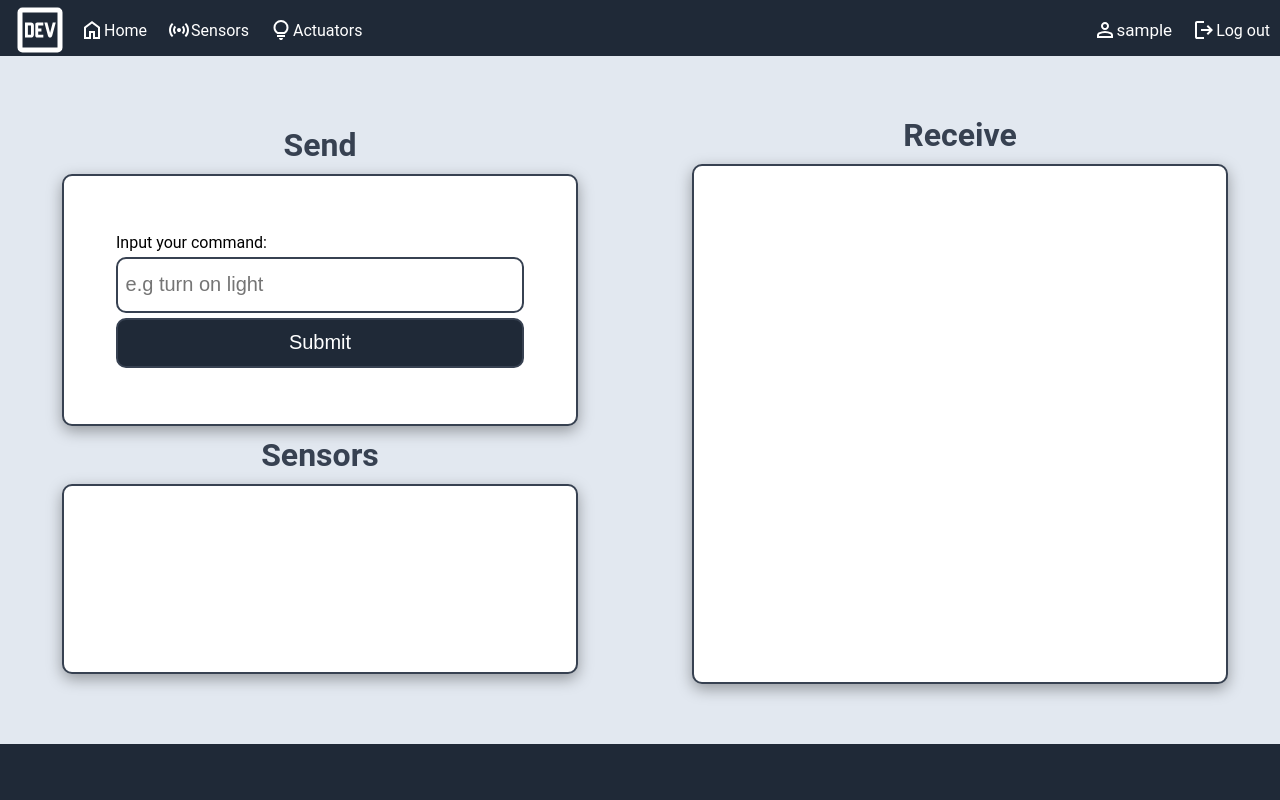
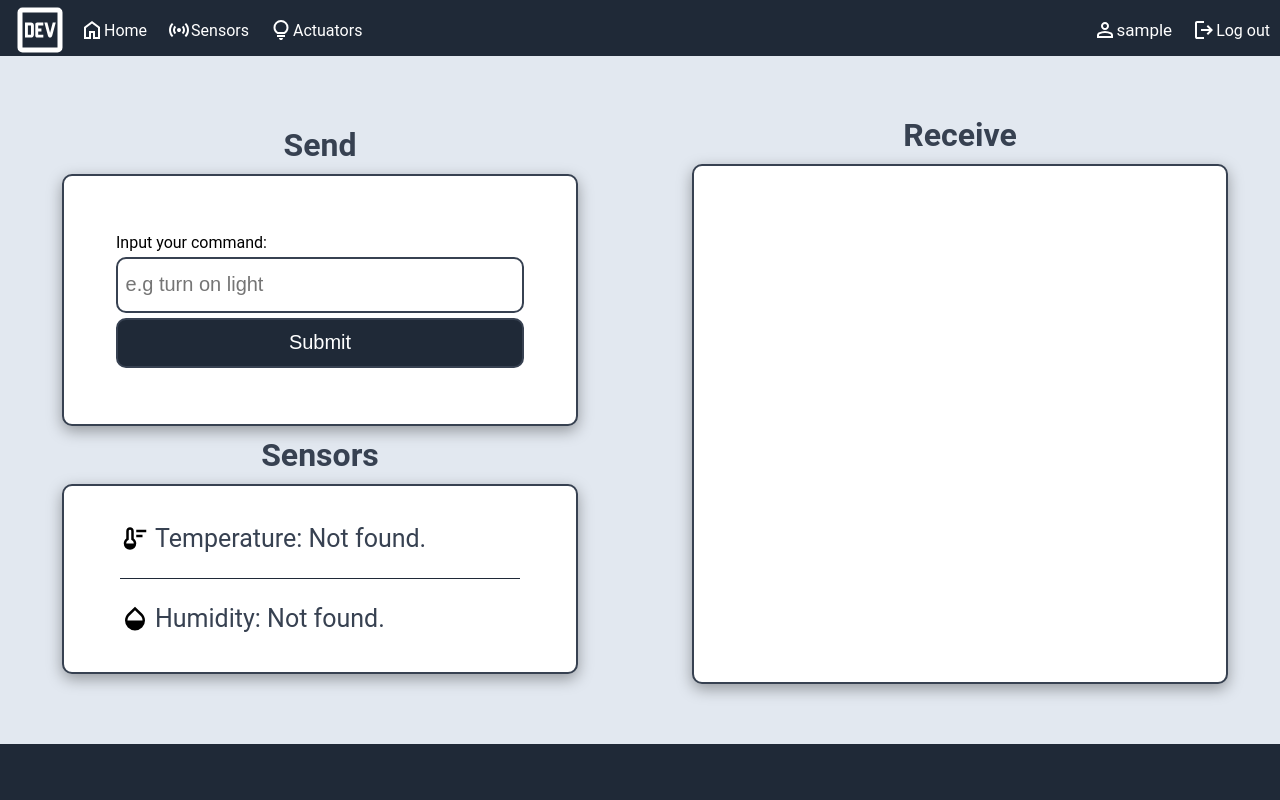
Before and after one commit to nick11nic/flask-web-app, a Flask app: page / in a window 1280 px wide. Run offline with Flask 3, Linux system fonts and the light colour scheme; the visitor is signed in with stand-in values (Sample User, id 1).

Commit message:
added temperature and humidity integration on home page

```diff
--- a/blueprints/home.py
+++ b/blueprints/home.py
@@ -32,4 +32,18 @@ def home_blueprint():
     if "user" not in session:
         return redirect("/login")
 
-    return render_template("home.html", messages=messages)
+    temperature = None
+    for message in reversed(messages):
+        if "Temperature" in message:
+            temperature = message
+            break
+
+    humidity = None
+    for message in reversed(messages):
+        if "Humidity" in message:
+            humidity = message
+            break
+
+    return render_template(
+        "home.html", messages=messages, temperature=temperature, humidity=humidity
+    )
--- a/static/css/home.css
+++ b/static/css/home.css
@@ -110,4 +110,26 @@
   border-radius: 10px;
   border: 2px solid var(--medium-gray);
   box-shadow: var(--shadow);
+  display: flex;
+  flex-direction: column;
+  align-items: center;
+  justify-content: center;
 }
+
+.home-sensor-container {
+  width: 400px;
+  display: flex;
+  gap: 5px;
+}
+
+.first-element {
+  border-bottom: 1px solid var(--gray);
+}
+
+.home-sensor-container p {
+  font-size: 25px;
+  color: var(--medium-gray);
+}
+.home-sensor-container img {
+  width: 30px;
+}
--- a/templates/home.html
+++ b/templates/home.html
@@ -15,7 +15,22 @@ Home Page
     </div>
     <h1>Sensors</h1>
     <div class="home-sensors">
-
+      <div class="home-sensor-container first-element">
+          <img src="{{url_for('static', filename='img/temperature.svg')}}">
+          {% if temperature %}
+            <p>{{temperature}}</p>
+          {%else%}
+            <p>Temperature: Not found.</p>
+          {% endif %}
+      </div>
+      <div class="home-sensor-container">
+          <img src="{{url_for('static', filename='img/humidity.svg')}}">
+          {% if humidity%}
+            <p>{{humidity}}</p>
+          {%else%}
+          <p>Humidity: Not found. </p>
+          {% endif %}
+      </div>
     </div>
   </div>
   <div class="content-container">
```
Also changed, not shown: static/img/humidity.svg (added), static/img/temperature.svg (added).
